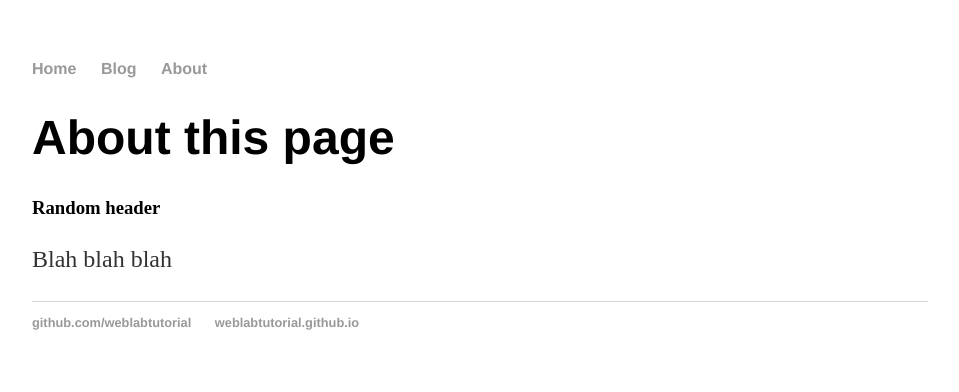
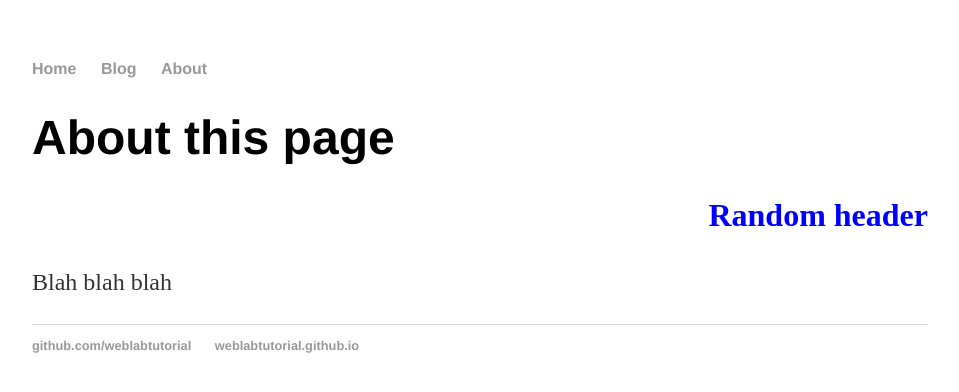
Before and after one commit to KacperGnys/KacperGnys.github.io, a Jekyll site: the page built from about/index.html, in a window 1280 px wide. Shown: the top 392 px of the page, without its empty margins (160-1119 px from the left). Built offline with Jekyll 4.4.1, drawn with Linux system fonts in a browser that asks for light colours.

Commit message:
Update main.css

```diff
--- a/css/main.css
+++ b/css/main.css
@@ -5,6 +5,11 @@ body {
 h1 {
  font-size: 3em;
  font-family:'Helvetica', 'Arial', 'Sans-Serif';
+}
+h3 {
+ font-size: 2em;
+ color: Blue;
+ text-align: right;
 }
 p {
  font-size: 1.5em;
```
